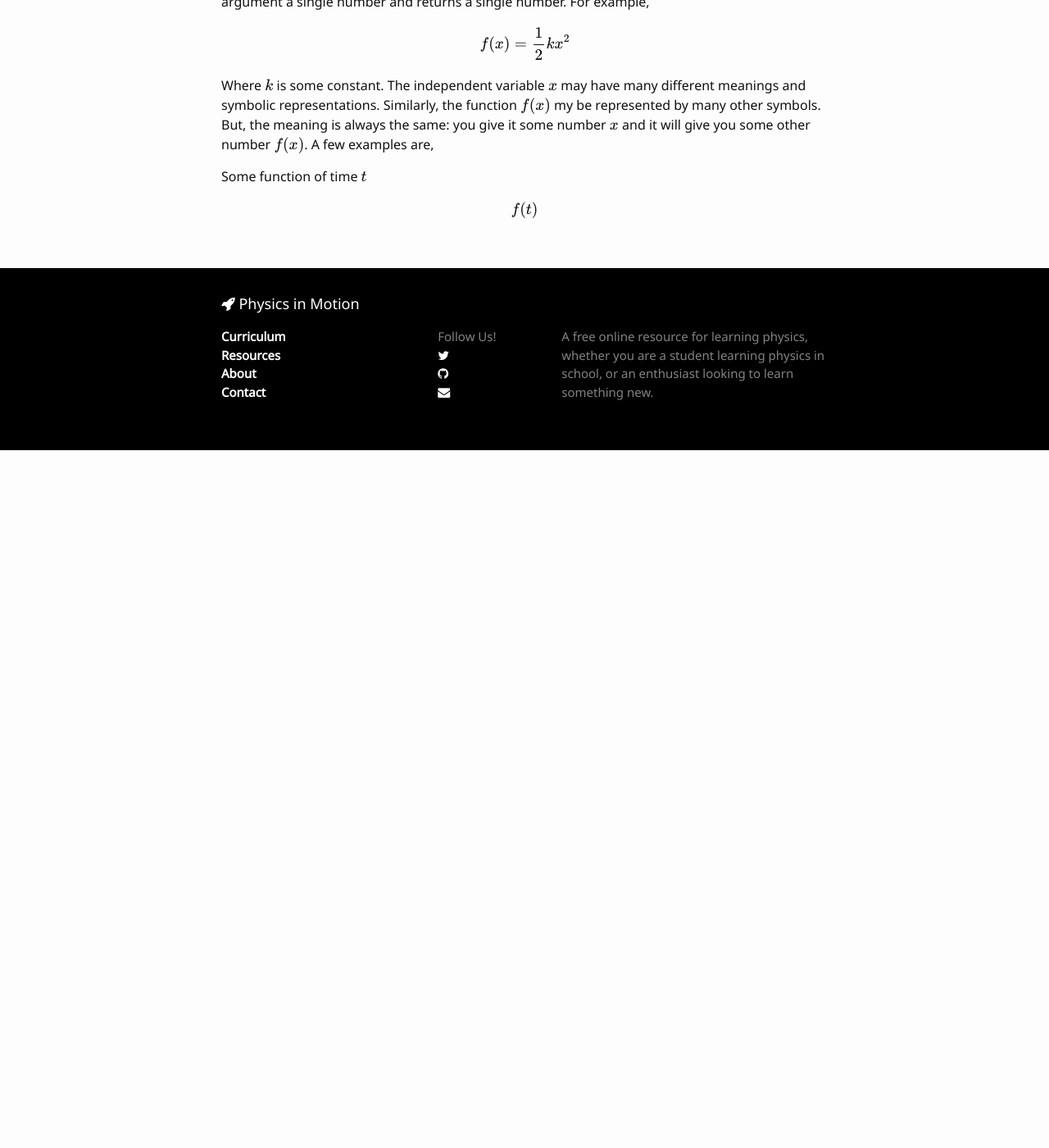
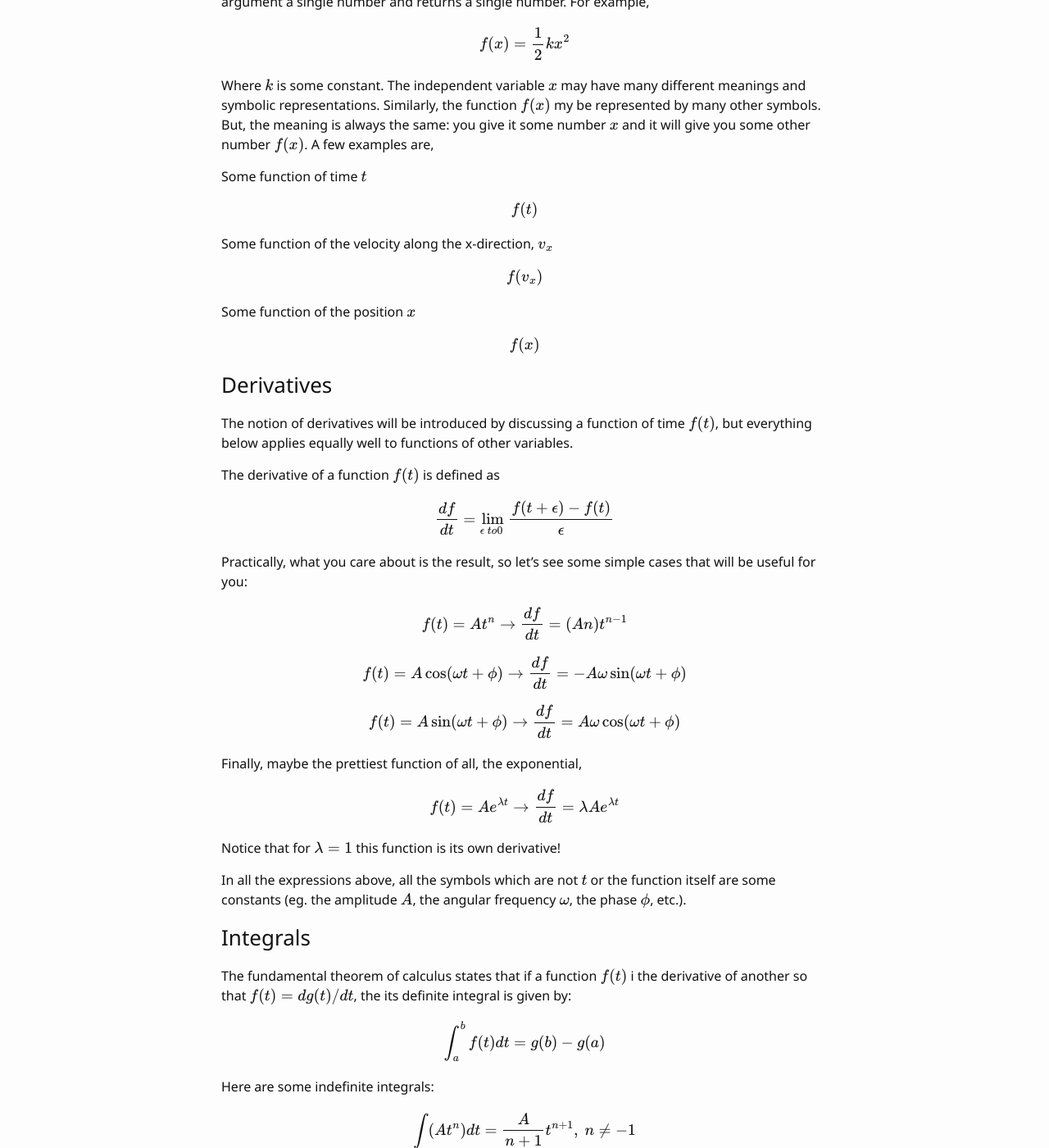
Before and after one commit to LeNPaul/physics-in-motion-old, a Jekyll site: the page built from _posts/2016-11-06-mathematics-calculus.md, in a window 1280 px wide and 1400 px high, scrolled down 270 px. Shown: the whole window at 82% size. Built offline with Jekyll 4.4.1, drawn with Linux system fonts in a browser that asks for light colours; nearby versions of some CDN libraries; formulas are drawn with MathJax 3; before the commit the page ends 900 px from its top, so only the background shows below that; some of the changed text lies outside the part shown.

Commit message:
Update content

```diff
--- a/_posts/2016-11-06-mathematics-calculus.md
+++ b/_posts/2016-11-06-mathematics-calculus.md
@@ -20,3 +20,92 @@ Some function of time \\( t \\)
 $$
   f(t)
 $$
+
+Some function of the velocity along the x-direction, \\( v_x \\)
+
+$$
+  f(v_x)
+$$
+
+Some function of the position \\( x \\)
+
+$$
+  f(x)
+$$
+
+### Derivatives
+
+The notion of derivatives will be introduced by discussing a function of time \\( f(t) \\), but everything below applies equally well to functions of other variables.
+
+The derivative of a function \\( f(t) \\) is defined as
+
+$$
+  \frac{ d f }{ d t } = \lim_{\epsilon\ to 0\ } \frac{f(t + \epsilon) - f(t)}{\epsilon}
+$$
+
+Practically, what you care about is the result, so let's see some simple cases that will be useful for you:
+
+$$
+  f(t) = A t^n \rightarrow \frac{d f}{d t} = (A n) t^{n-1}
+$$
+
+$$
+  f(t) = A \cos(\omega t + \phi) \rightarrow \frac{d f}{d t} = - A \omega \sin(\omega t + \phi)
+$$
+
+$$
+  f(t) = A \sin(\omega t + \phi) \rightarrow \frac{d f}{d t} = A \omega \cos(\omega t + \phi)
+$$
+
+Finally, maybe the prettiest function of all, the exponential,
+
+$$
+  f(t) = A e^{\lambda t} \rightarrow \frac{d f}{d t} = \lambda A e^{\lambda t}
+$$
+
+Notice that for \\( \lambda = 1 \\) this function is its own derivative!
+
+In all the expressions above, all the symbols which are not \\( t \\) or the function itself are some constants (eg. the amplitude \\( A \\), the angular frequency \\( \omega \\), the phase \\( \phi \\), etc.).
+
+### Integrals
+
+
+The fundamental theorem of calculus states that if a function \\( f(t) \\) i the derivative of another so that \\( f(t) = dg(t) / dt \\), the its definite integral is given by:
+
+$$
+  \int^{b}_{a} f(t) dt = g(b) - g(a)
+$$
+
+Here are some indefinite integrals:
+
+$$
+  \int (A t^n) dt = \frac{A}{n + 1} t^{n + 1} , \ n \ne -1
+$$
+
+When \\( n = -1 \\) we arrive at the beautiful natural logarithm function:
+
+$$
+  \int \left( \frac{A}{t} \right) dt = A \ln t
+$$
+
+For trigonometric functions the integrals can be easily guessed from the derivatives above
+
+$$
+  \int A \cos(\omega t + \phi) dt = \frac{A}{\omega} \sin (\omega t + \phi)
+$$
+
+$$
+  \int A \sin(\omega t + \phi) dt = - \frac{A}{\omega} \cos (\omega t + \phi)
+$$
+
+Finally, the integral of the exponential function is,
+
+$$
+  \int A e^{\lambda t} dt = \frac{A}{\lambda} e^{\lambda t}
+$$
+
+If you know the indefinite integral, then you can always evaluate the definite integral. For example, we see that the definite integral of a power is
+
+$$
+  \int^{b}_{a} (A t^n) dt = \frac{A}{n+1} b^{n+1} - \frac{A}{n+1} a^{n+1}, \ n \ne -1
+$$
```
